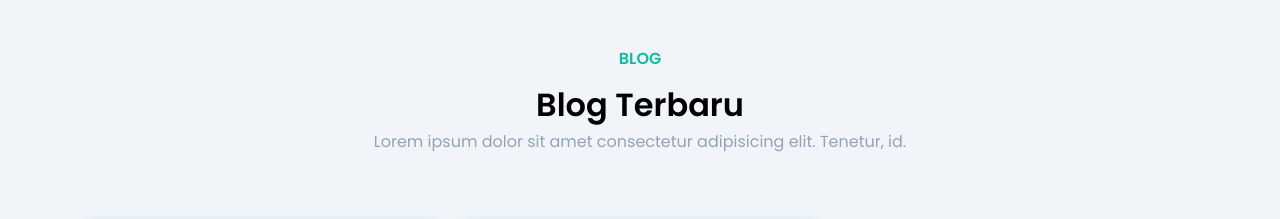
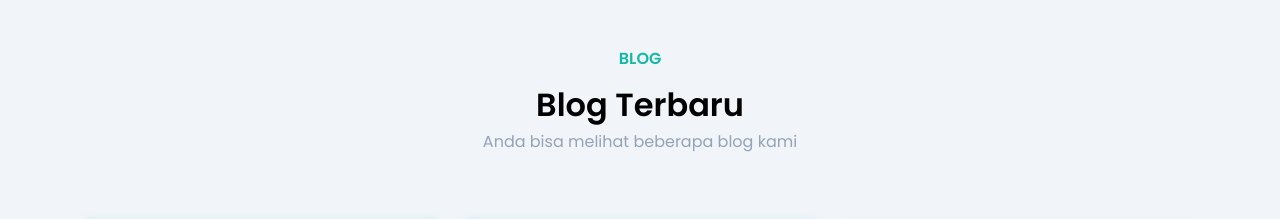
Before and after one commit to rafiq451/M.Rafiq-portfolio, a plain HTML site: page index.html in a window 1280 px wide. Shown: the part 2800-3019 px from the top of the page. Drawn offline with nearby package versions, Linux system fonts and the light colour scheme; grey boxes are pictures that could not be loaded; a web font is replaced by a local one.

Commit message:
update blog

```diff
--- a/index.html
+++ b/index.html
@@ -7,6 +7,8 @@
     <!-- mycss -->
     <link rel="stylesheet" href="style.css" />
 
+    <!-- newcss -->
+    <link rel="stylesheet" href="new.css" />
     <!-- myfont -->
     <link rel="preconnect" href="https://fonts.googleapis.com" />
     <link rel="preconnect" href="https://fonts.gstatic.com" crossorigin />
@@ -351,7 +353,7 @@
           <div class="judul">
             <h1>blog</h1>
             <h2>Blog Terbaru</h2>
-            <p>Lorem ipsum dolor sit amet consectetur adipisicing elit. Tenetur, id.</p>
+            <p>Anda bisa melihat beberapa blog kami</p>
           </div>
           <div class="content">
             <div class="card-blog">
```
